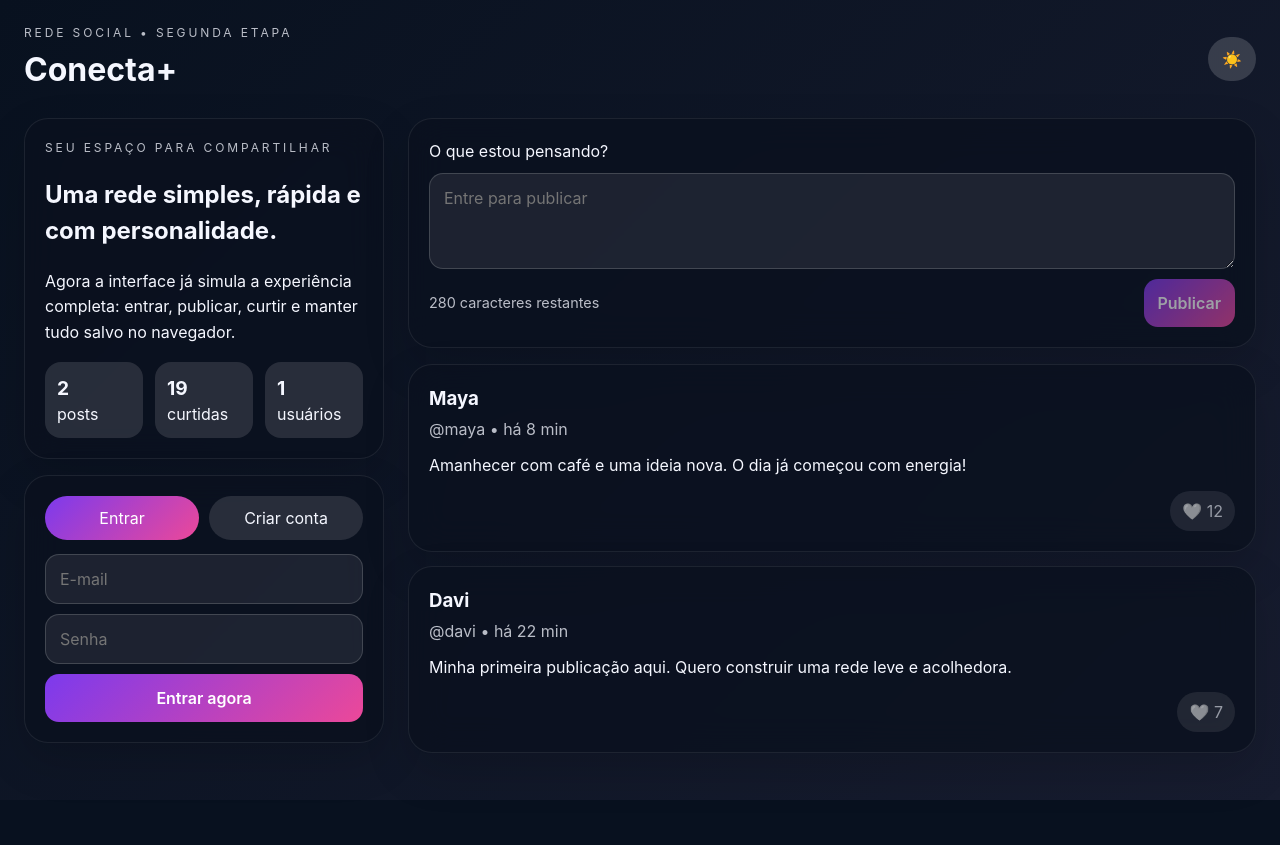
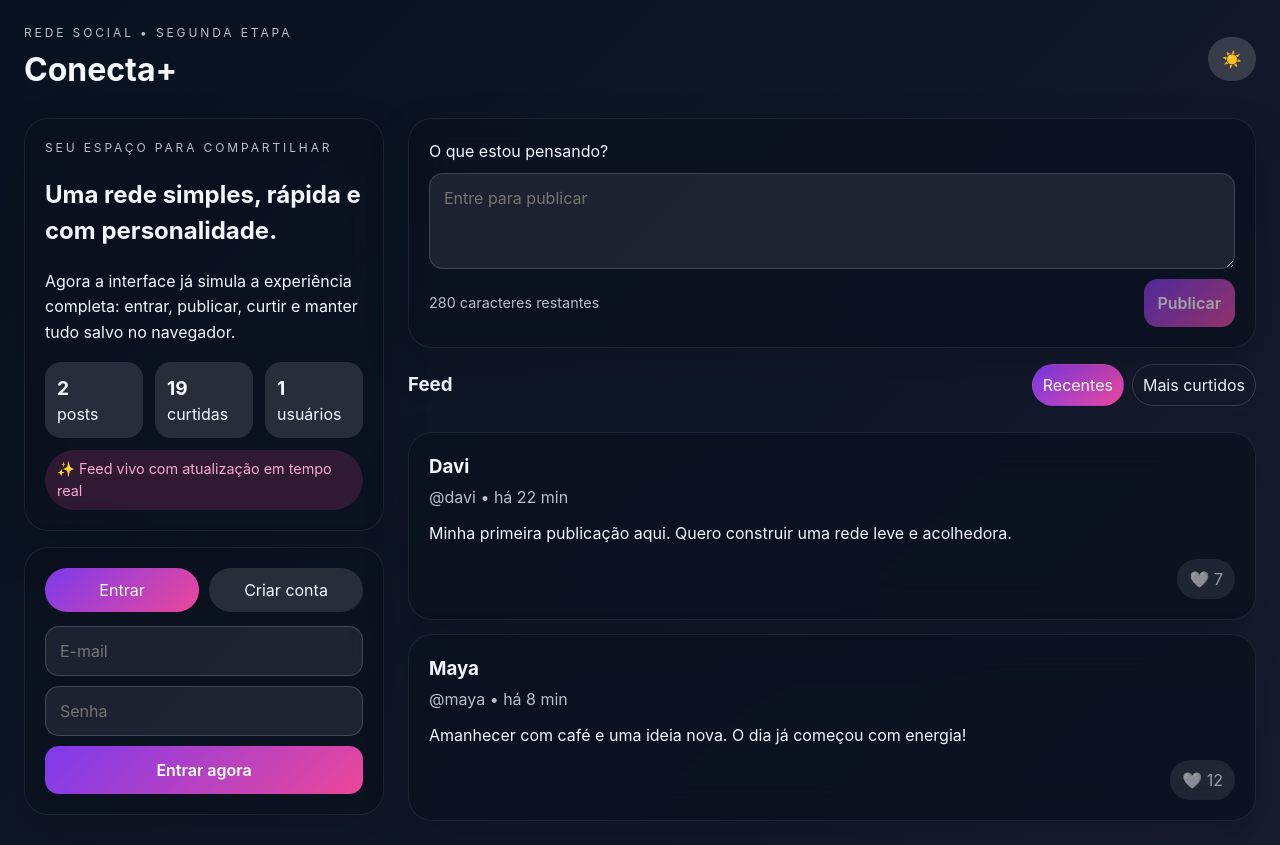
Before and after one commit to saviodev0/Prova_g2_dese, a React (Vite) app in the folder rede-social/: page / in a window 1280 px wide. Before the commit the page ends 800 px from the top, so only its background shows below. Built offline with nearby package versions, Linux system fonts and the light colour scheme.

Commit message:
Atualização 3

```diff
--- a/rede-social/src/App.css
+++ b/rede-social/src/App.css
@@ -124,6 +124,16 @@
   font-size: 1.2rem;
 }
 
+.mini-badge {
+  display: inline-block;
+  margin-top: 12px;
+  padding: 8px 12px;
+  border-radius: 999px;
+  background: rgba(236, 72, 153, 0.16);
+  color: #f9a8d4;
+  font-size: 0.9rem;
+}
+
 .auth-toggle {
   display: flex;
   gap: 10px;
@@ -214,6 +224,38 @@
   transform: none;
 }
 
+.feed-toolbar {
+  display: flex;
+  justify-content: space-between;
+  align-items: center;
+  gap: 12px;
+  margin-bottom: 10px;
+}
+
+.feed-toolbar h3 {
+  margin: 0;
+}
+
+.filter-group {
+  display: flex;
+  gap: 8px;
+}
+
+.filter-group button {
+  border: 1px solid rgba(255, 255, 255, 0.16);
+  background: transparent;
+  color: inherit;
+  padding: 8px 10px;
+  border-radius: 999px;
+  cursor: pointer;
+}
+
+.filter-group button.active {
+  background: linear-gradient(135deg, #7c3aed, #ec4899);
+  color: white;
+  border-color: transparent;
+}
+
 .feed-list {
   display: flex;
   flex-direction: column;
@@ -239,6 +281,14 @@
   justify-content: flex-end;
 }
 
+.delete-button {
+  border: none;
+  background: transparent;
+  color: #f472b6;
+  cursor: pointer;
+  padding: 0;
+}
+
 .like-button {
   padding: 8px 12px;
   border-radius: 999px;
--- a/rede-social/src/App.jsx
+++ b/rede-social/src/App.jsx
@@ -61,6 +61,7 @@ function App() {
   const [draft, setDraft] = useState('')
   const [feedback, setFeedback] = useState('Bem-vindo(a) à rede social!')
   const [isSubmitting, setIsSubmitting] = useState(false)
+  const [activeFilter, setActiveFilter] = useState('recentes')
 
   useEffect(() => {
     saveStoredValue('social-theme', theme)
@@ -83,6 +84,14 @@ function App() {
   const myPostsCount = currentUser
     ? posts.filter((post) => post.author === currentUser.name).length
     : 0
+
+  const sortedPosts = [...posts].sort((firstPost, secondPost) => {
+    if (activeFilter === 'curtidos') {
+      return secondPost.likes - firstPost.likes
+    }
+
+    return secondPost.id - firstPost.id
+  })
 
   const handleAuthSubmit = async (event) => {
     event.preventDefault()
@@ -205,6 +214,15 @@ function App() {
     )
   }
 
+  const handleDeletePost = (postId) => {
+    if (!currentUser) {
+      return
+    }
+
+    setPosts((currentPosts) => currentPosts.filter((post) => post.id !== postId))
+    setFeedback('Post removido da linha do tempo.')
+  }
+
   return (
     <div className={`app-shell ${theme}`}>
       <header className="topbar">
@@ -245,6 +263,8 @@ function App() {
                 <span>usuários</span>
               </div>
             </div>
+
+            <div className="mini-badge">✨ Feed vivo com atualização em tempo real</div>
           </div>
 
           <div className="auth-card">
@@ -326,11 +346,31 @@ function App() {
             </div>
           </form>
 
+          <div className="feed-toolbar">
+            <h3>Feed</h3>
+            <div className="filter-group">
+              <button
+                type="button"
+                className={activeFilter === 'recentes' ? 'active' : ''}
+                onClick={() => setActiveFilter('recentes')}
+              >
+                Recentes
+              </button>
+              <button
+                type="button"
+                className={activeFilter === 'curtidos' ? 'active' : ''}
+                onClick={() => setActiveFilter('curtidos')}
+              >
+                Mais curtidos
+              </button>
+            </div>
+          </div>
+
           <div className="feed-list">
-            {posts.length === 0 ? (
+            {sortedPosts.length === 0 ? (
               <div className="empty-state">Ainda não há posts por aqui. Seja o primeiro!</div>
             ) : (
-              posts.map((post) => (
+              sortedPosts.map((post) => (
                 <article key={post.id} className="post-card">
                   <div className="post-header">
                     <div>
@@ -339,6 +379,15 @@ function App() {
                         {post.handle} • {post.time}
                       </p>
                     </div>
+                    {currentUser?.name === post.author ? (
+                      <button
+                        type="button"
+                        className="delete-button"
+                        onClick={() => handleDeletePost(post.id)}
+                      >
+                        Excluir
+                      </button>
+                    ) : null}
                   </div>
                   <p className="post-content">{post.content}</p>
                   <div className="post-footer">
```
